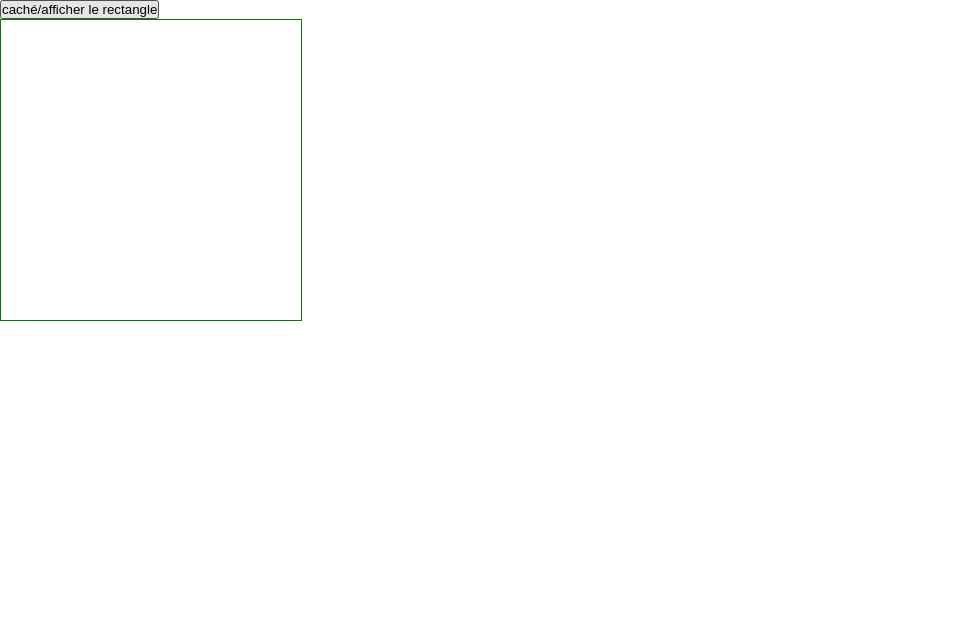
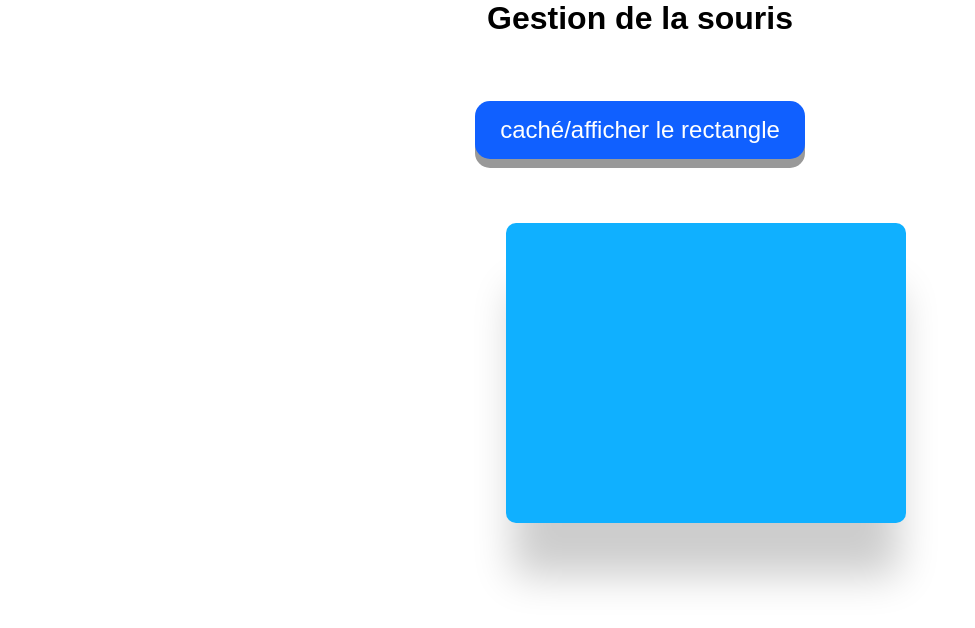
Before and after one commit to Fidgino/Exo-Dom, a plain HTML site: page dom-carré/index.html in a window 1280 px wide. Shown: the whole page, without its empty margins (0-975 px from the left). Drawn offline with Linux system fonts and the light colour scheme.

Commit message:
exercice carré Dom terminé

```diff
--- a/dom-carré/assets/script.js
+++ b/dom-carré/assets/script.js
@@ -0,0 +1,17 @@
+let square = document.querySelector('.square');
+let button = document.getElementById('button');
+
+square.addEventListener('mouseover', function() {
+    square.classList.remove("colorGreen")
+    square.style.backgroundColor = '#ff1040';
+});
+square.addEventListener('mouseout', function() {
+    square.style.backgroundColor = '#10b0ff';
+});
+square.addEventListener('dblclick', function() {
+    square.style.backgroundColor = '';
+    square.classList.toggle('colorGreen');
+});
+button.addEventListener('click', function() {
+    square.classList.toggle('vanish');
+});
--- a/dom-carré/assets/style.css
+++ b/dom-carré/assets/style.css
@@ -3,10 +3,50 @@
     margin: 0;
 }
 #container1 {
-    height: 99vh
+    height: 90vh;
+    text-align: center;
 }
-#square {
-    border: green solid 1px;
-    width: 300px;
+.square {
+    width: 400px;
     height: 300px;
+    margin-left: 39.5%;
+    margin-top: 5%;
+    border-radius: 10px;
+    background-color: #10b0ff;
+    transition: 0.5s;
+    box-shadow: rgba(0, 0, 0, 0.2) 0px 60px 40px -7px;
 }
+h1 {
+    font-family: arial;
+    text-align: center;
+}
+#button {
+    display: inline-block;
+    padding: 15px 25px;
+    font-size: 24px;
+    cursor: pointer;
+    text-align: center;
+    text-decoration: none;
+    outline: none;
+    color: #fff;
+    background-color: #1060ff;
+    border: none;
+    border-radius: 15px;
+    box-shadow: 0 9px #999;
+    margin-top: 5%;
+}
+#button:hover {background-color: #1060ff}
+#button:active {
+    background-color: #1060ff;
+    box-shadow: 0 5px #666;
+    transform: translateY(4px);
+}
+.vanish{
+    display: none;
+}
+.colorGreen {
+    background-color: #00c010;
+}
+.colorBlue {
+    background-color: #10b0ff;
+}
--- a/dom-carré/index.html
+++ b/dom-carré/index.html
@@ -8,9 +8,11 @@
     <link rel="stylesheet" href="./assets/style.css">
 </head>
 <body>
+    <h1>Gestion de la souris</h1>
     <div id="container1">
-        <input type="button" value="caché/afficher le rectangle">
-        <div id="square"></div>
+        <input type="button" id="button" value="caché/afficher le rectangle">
+        <div class="square"></div>
     </div>
+    <script src="./assets/script.js"></script>
 </body>
 </html>
```
